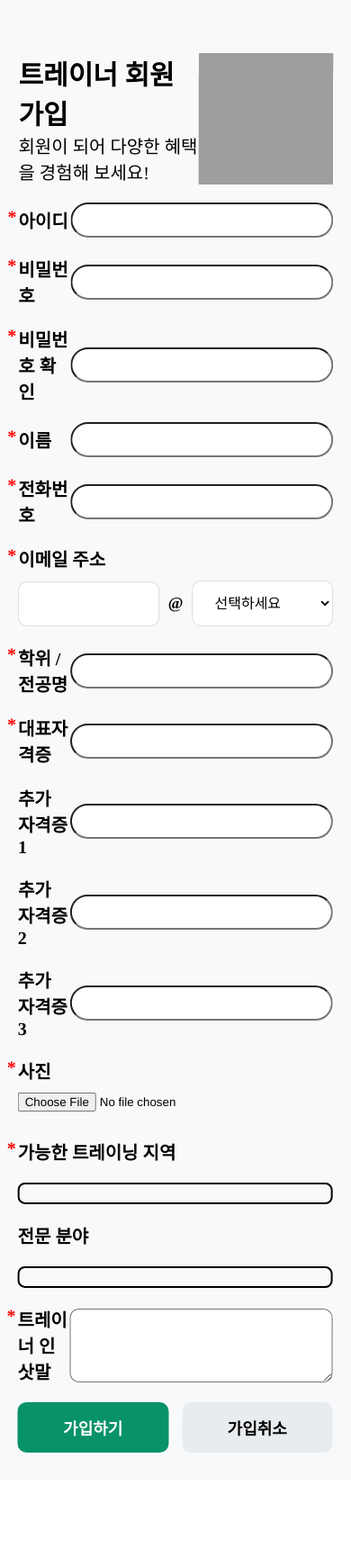
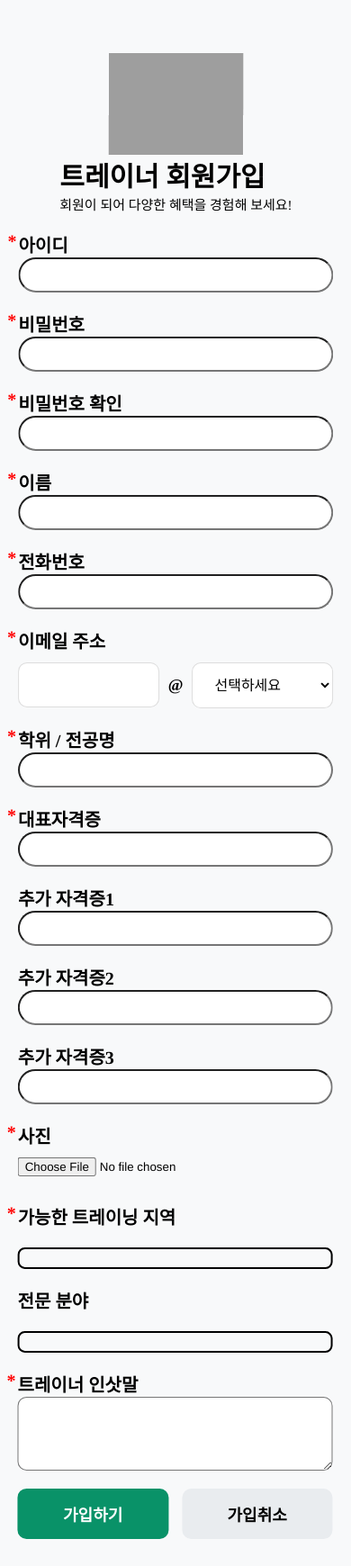
Before and after one commit to shjang4339/Mangrove_Solution, a PHP site: page /join_trainer.php in a window 390 px wide. Shown: the part 61-1801 px from the top of the page at 90% size. Before the commit the page ends 1675 px from the top, so only its background shows below. Run offline with PHP 8.4, Linux system fonts and the light colour scheme; the visitor is signed in with stand-in values (Sample User, id 1); data that the repository does not hold is empty; grey boxes are pictures that could not be loaded.

Commit message:
style: 트레이너 회원가입 텍스트 줄깨짐 수정

```diff
--- a/asset/css/main.css
+++ b/asset/css/main.css
@@ -1991,4 +1991,33 @@ button.confirm {
 	.site-header .header-content .user-info .btn-logout {
 		font-size: 12px;
 	}
-}
+	.title-wrap .title {
+    	align-items: center;
+    	flex-direction: column-reverse;
+	}
+	.title-wrap .title p {
+		text-align: center;
+		font-size: 15px;
+	}
+	.title-wrap>label {
+    	flex-direction: column;
+		align-items: flex-start;
+	}
+	.title-wrap>label>span {
+		width: inherit;
+    	word-break: keep-all;
+	}
+	.region-box,
+	.disease-box {
+    	gap: 5px;
+	}
+	.region-box label {
+        width: inherit;
+        font-size: 16px;
+        min-width: 120px;
+	}
+	.disease-box label {
+        width: 48%;
+		font-size: 16px;
+}
+}
```
